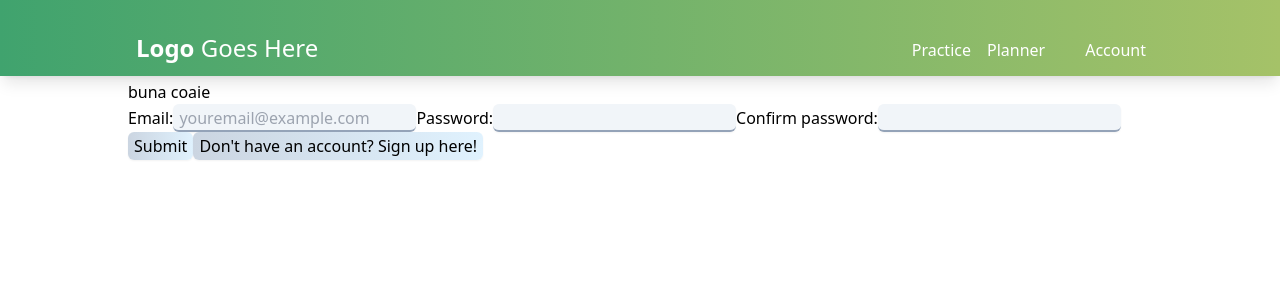
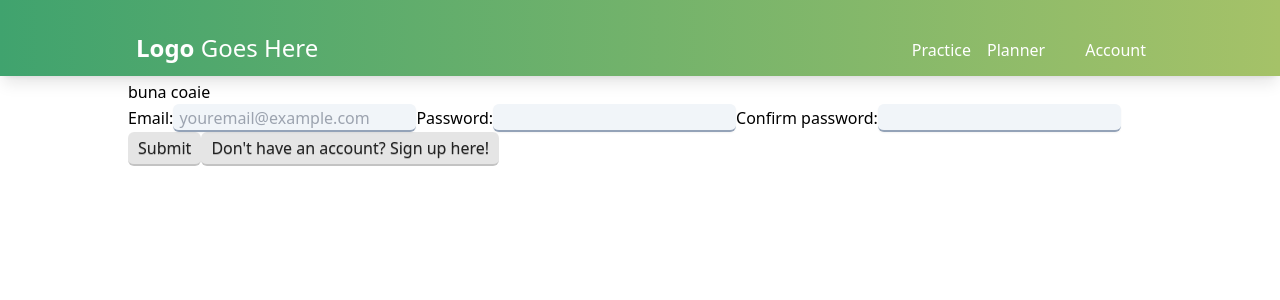
Before and after one commit to ratasorin/unihack, a React (Vite) app in the folder client/: page /account in a window 1280 px wide. Shown: the top 300 px of the page. Built offline with nearby package versions, Linux system fonts and the light colour scheme; some icons are missing.

Commit message:
Updated button to use custom CSS

```diff
--- a/client/src/components/controls/button.jsx
+++ b/client/src/components/controls/button.jsx
@@ -1,27 +1,21 @@
+import './button.css';
+
 export default function Button(props) {
-  if (props.color == 'green') {
-    return (
-      <button type={props.type} onChange={props.onChange} id={props.id} name={props.name} value={props.value} enabled={props.enabled}
-        className="px-1.5 py-0.5 rounded-md bg-gradient-to-r shadow-sm from-btngreen1 to-btngreen2 transition-all hover:brightness-105 active:brightness-95"
-      >
-        {props.children}
-      </button>
-    );
-  } else if (props.color == 'red') {
-    return (
-      <button type={props.type} onChange={props.onChange} id={props.id} name={props.name} value={props.value} enabled={props.enabled}
-        className="px-1.5 py-0.5 rounded-md bg-gradient-to-r shadow-sm from-rose-500 to-purple-400 text-white transition-all hover:brightness-105 active:brightness-95"
-      >
-        {props.children}
-      </button>
-    );
-  } else {
-    return (
-      <button type={props.type} onChange={props.onChange} id={props.id} name={props.name} value={props.value} enabled={props.enabled}
-        className="px-1.5 py-0.5 rounded-md bg-gradient-to-r shadow-sm from-slate-300 to-sky-100 transition-all hover:brightness-105 active:brightness-95"
-      >
-        {props.children}
-      </button>
-    );
-  }
+  return (
+    <button
+      type={props.type}
+      onChange={props.onChange}
+      id={props.id}
+      name={props.name}
+      value={props.value}
+      enabled={props.enabled}
+      className={
+        (props.color == 'green') ? 'btn btn-green' :
+        ((props.color == 'red') ? 'btn btn-red' :
+        'btn')
+      }
+    >
+      {props.children}
+    </button>
+  );
 }
```
